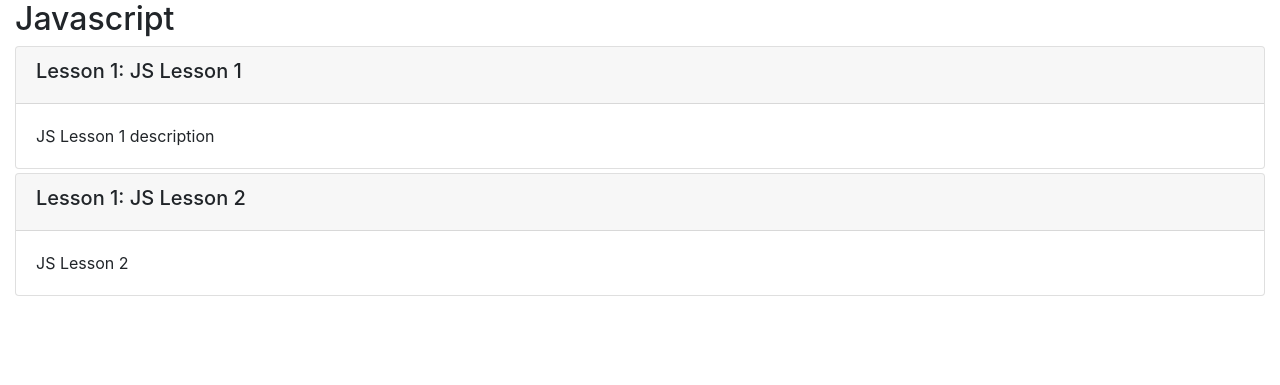
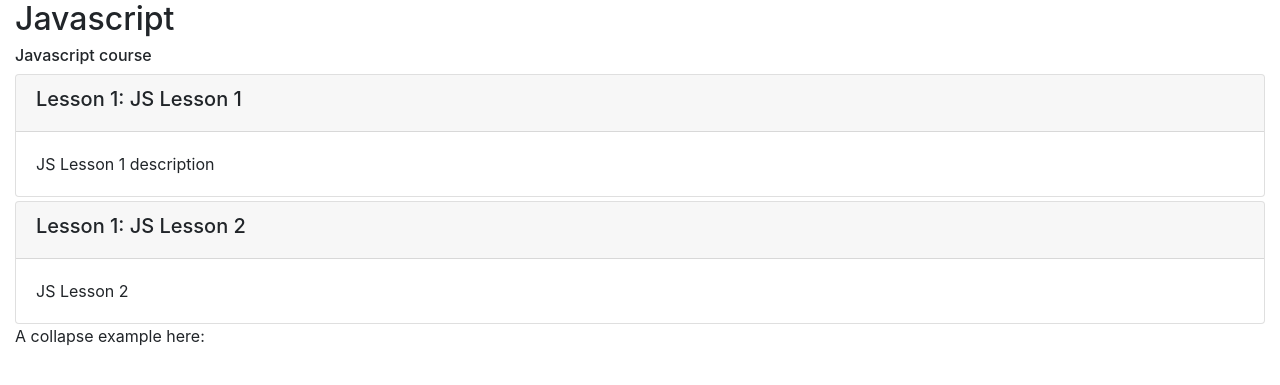
Before and after one commit to manouriz/django2, a Django app: page /onlinecourse/2/ in a window 1280 px wide. Shown: the part 56-441 px from the top of the page. Run offline with Django 3.2, Linux system fonts and the light colour scheme; data comes from the database, SQL or seed files in the repository; both versions use the stored data as it was after the commit; some libraries are stand-ins or nearby versions.

Commit message:
course details

```diff
--- a/onlinecourse/templates/onlinecourse/course_detail_bootstrap.html
+++ b/onlinecourse/templates/onlinecourse/course_detail_bootstrap.html
@@ -42,6 +42,7 @@
     <!-- Page content -->
     <div class="container-fluid">
             <h2>{{ course.name }}</h2>
+            <h6>{{ course.description }}</h6>
             <div class="card-columns-vertical">
                 {% for lesson in course.lesson_set.all %}
                     <div class="card mt-1">
@@ -54,17 +55,21 @@
             <!-- <HINT> Use Bootstrap Collapse to hide exam first, more details could be found here
             https://www.w3schools.com/bootstrap4/bootstrap_collapse.asp-->
 
-            <!--
+
 
             A collapse example here:
             <div id="exam" class="collapse">
                 Click to expand elements within the collapse div
                 </div>
 
-            -->
+
 
             <!-- <HINT> If user is authenticated, show course exam with a list of question -->
-
+            {% if user.is_authenticated %}
+                    {% for question in course.question_set.all %}
+                        <h3>{{question.text}}</h3>
+                    {% endfor %}
+            {% endif %}
             <!-- <HINT> Each example will have many questions -->
 
             <!-- <HINT> Each question will have many choices -->
```
Also changed, not shown: db.sqlite3.
